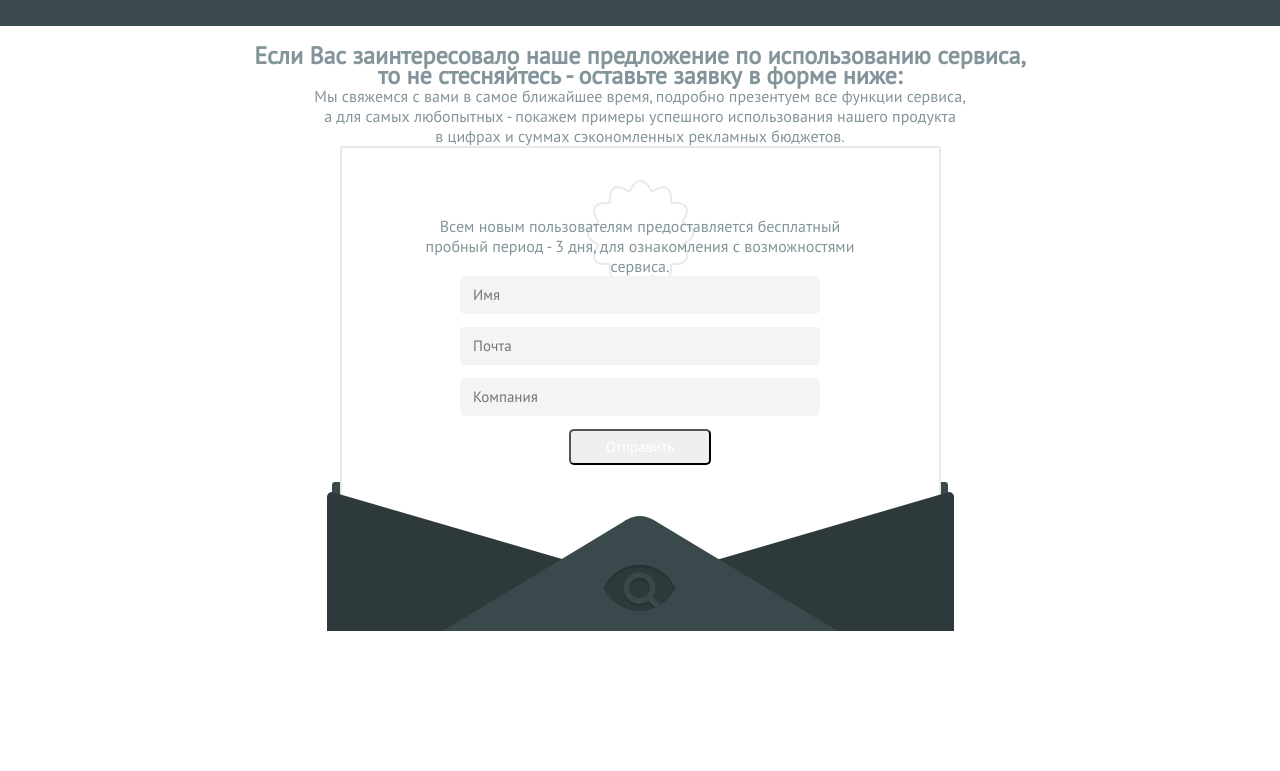
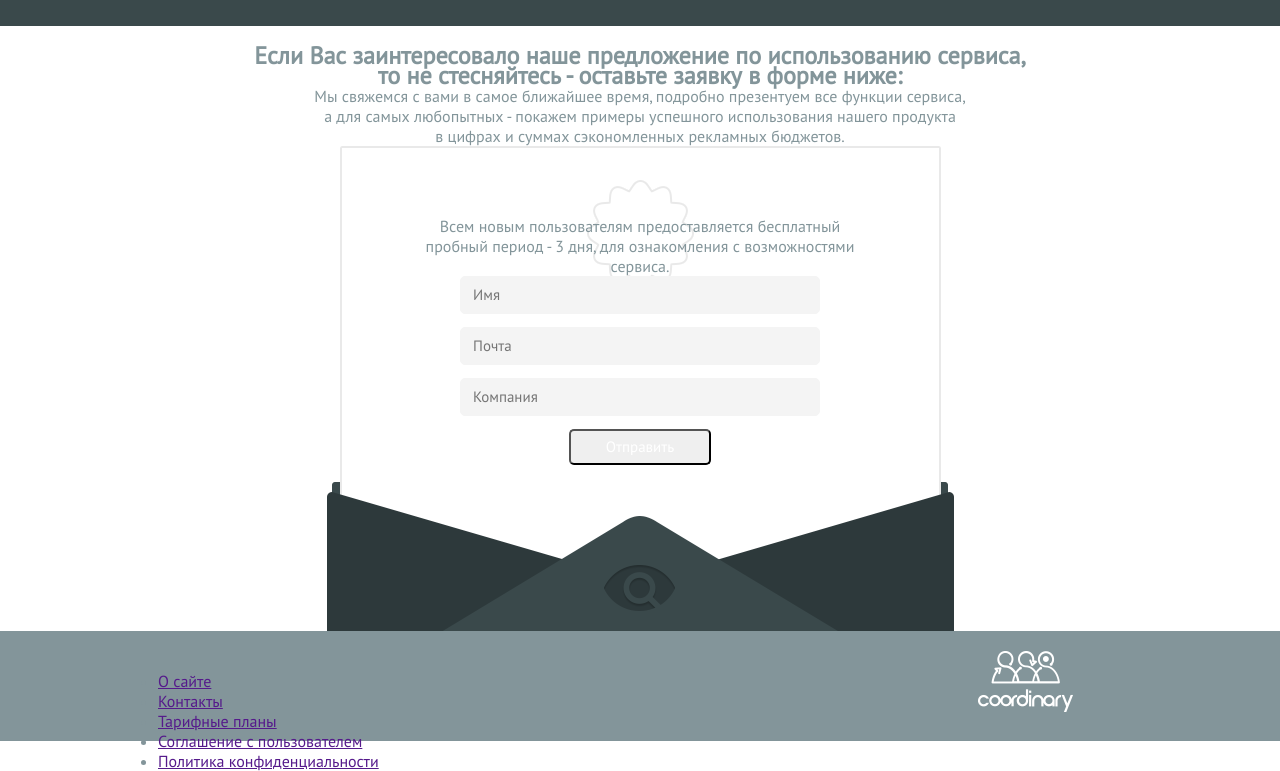
Before and after one commit to tsergeytovarov/brandvizor, a website: page src/index.html in a window 1280 px wide. Shown: the part 1220-1991 px from the top of the page. Before the commit the page ends 1851 px from the top, so only its background shows below. Drawn offline with Linux system fonts and the light colour scheme; files that its build step writes are made by us from their sources; files whose address does not match are found by name.

Commit message:
Закончил подвал

```diff
--- a/src/css/postcss/project/footer.css
+++ b/src/css/postcss/project/footer.css
@@ -1 +1,50 @@
-.main-footer{}
+.footer{
+  padding: 20px 0 25px;
+  background: #83959a;
+
+  &__logo{
+    display: block;
+    float: right;
+    margin-right: 30px;
+  }
+}
+
+.footer-navigation{
+  float: left;
+  margin: 20px 0 0 30px;
+  width: 820px;
+
+  &__list{
+    list-style: none;
+    margin: 0;
+    padding: 0;
+    font-size: 0;
+  }
+
+  &__item{
+    display: inline-block;
+    vertical-align: top;
+    font-size: 16px;
+    line-height: 18px;
+    color: #3a494b;
+    margin-right: 25px;
+
+    &:last-child{
+      margin-right: 0;
+    }
+  }
+
+  &__link{
+    color: #3a494b;
+    text-decoration: none;
+
+    &:hover{
+      text-decoration: underline;
+    }
+
+    &:active{
+      text-decoration: underline;
+      opacity: .8;
+    }
+  }
+}
--- a/src/css/style.css
+++ b/src/css/style.css
@@ -625,7 +625,55 @@ body{
   margin-bottom: 20px;
   font-weight: 400;
 }
-.main-footer{}
+.footer{
+  padding: 20px 0 25px;
+  background: #83959a;
+}
+.footer__logo{
+  display: block;
+  float: right;
+  margin-right: 30px;
+}
+
+.footer-navigation{
+  float: left;
+  margin: 20px 0 0 30px;
+  width: 820px;
+}
+
+.footer-navigation__list{
+  list-style: none;
+  margin: 0;
+  padding: 0;
+  font-size: 0;
+}
+
+.footer-navigation__item{
+  display: inline-block;
+  vertical-align: top;
+  font-size: 16px;
+  line-height: 18px;
+  color: #3a494b;
+  margin-right: 25px;
+}
+
+.footer-navigation__item:last-child{
+  margin-right: 0;
+}
+
+.footer-navigation__link{
+  color: #3a494b;
+  text-decoration: none;
+}
+
+.footer-navigation__link:hover{
+  text-decoration: underline;
+}
+
+.footer-navigation__link:active{
+  text-decoration: underline;
+  opacity: .8;
+}
 /* блок преимуществ */
 .features{
   padding: 45px 0 50px;
--- a/src/index.html
+++ b/src/index.html
@@ -104,5 +104,35 @@
     </div>
   </section>
 
+  <!-- footer -->
+  <footer class="footer">
+    <div class="container row">
+      <!-- footer navigation -->
+      <div class="footer-navigation">
+        <ul class="footer-navigation__list">
+          <li class="footer-navigation__item">
+            <a href="" class="footer-navigation__link">О сайте</a>
+          </li>
+          <li class="footer-navigation__item">
+            <a href="" class="footer-navigation__link">Контакты</a>
+          </li>
+          <li class="footer-navigation__item">
+            <a href="" class="footer-navigation__link">Тарифные планы</a>
+          </li>
+          <li class="footer-navigation__item">
+            <a href="" class="footer-navigation__link">Соглашение с пользователем</a>
+          </li>
+          <li class="footer-navigation__item">
+            <a href="" class="footer-navigation__link">Политика конфиденциальности</a>
+          </li>
+        </ul>
+      </div>
+      <!-- footer logo -->
+      <a href="#" class="footer__logo">
+        <img src="img/logo-coord.png" alt="">
+      </a>
+    </div>
+  </footer>
+
 </body>
 </html>
```
